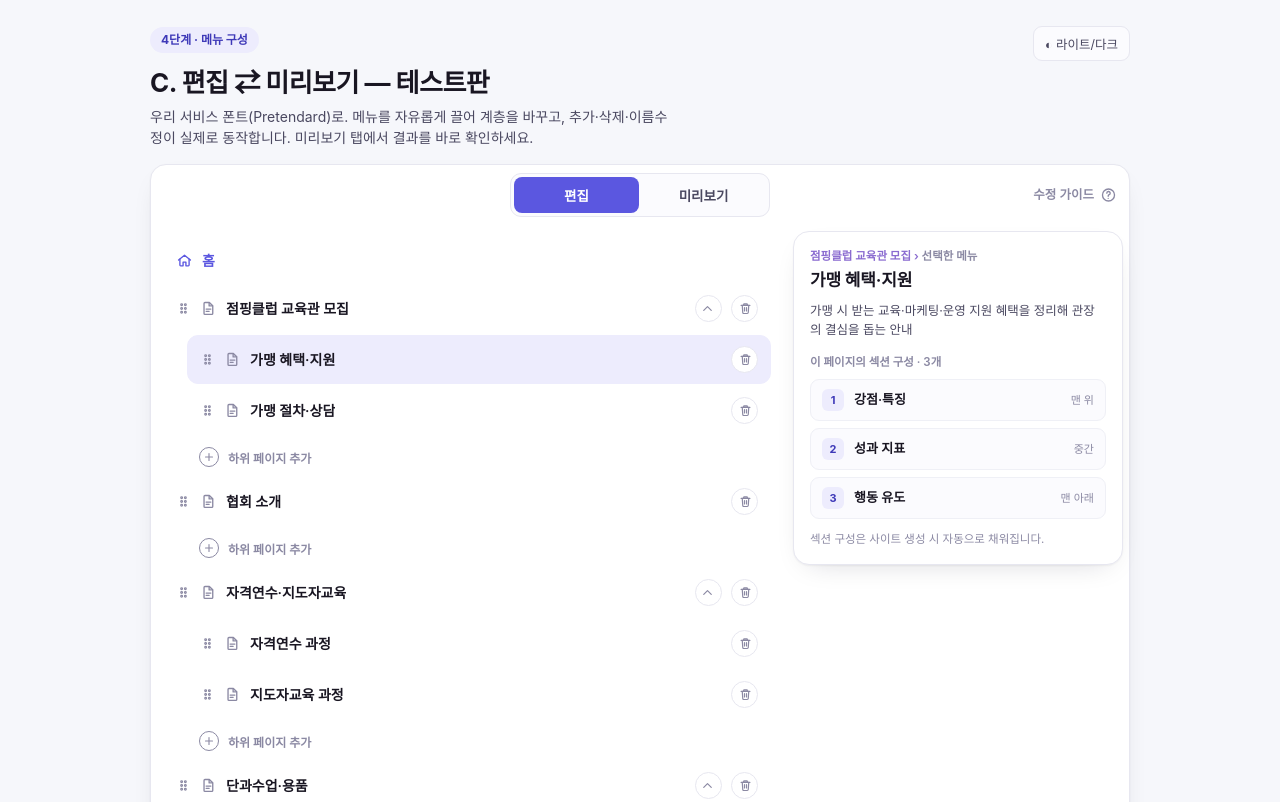
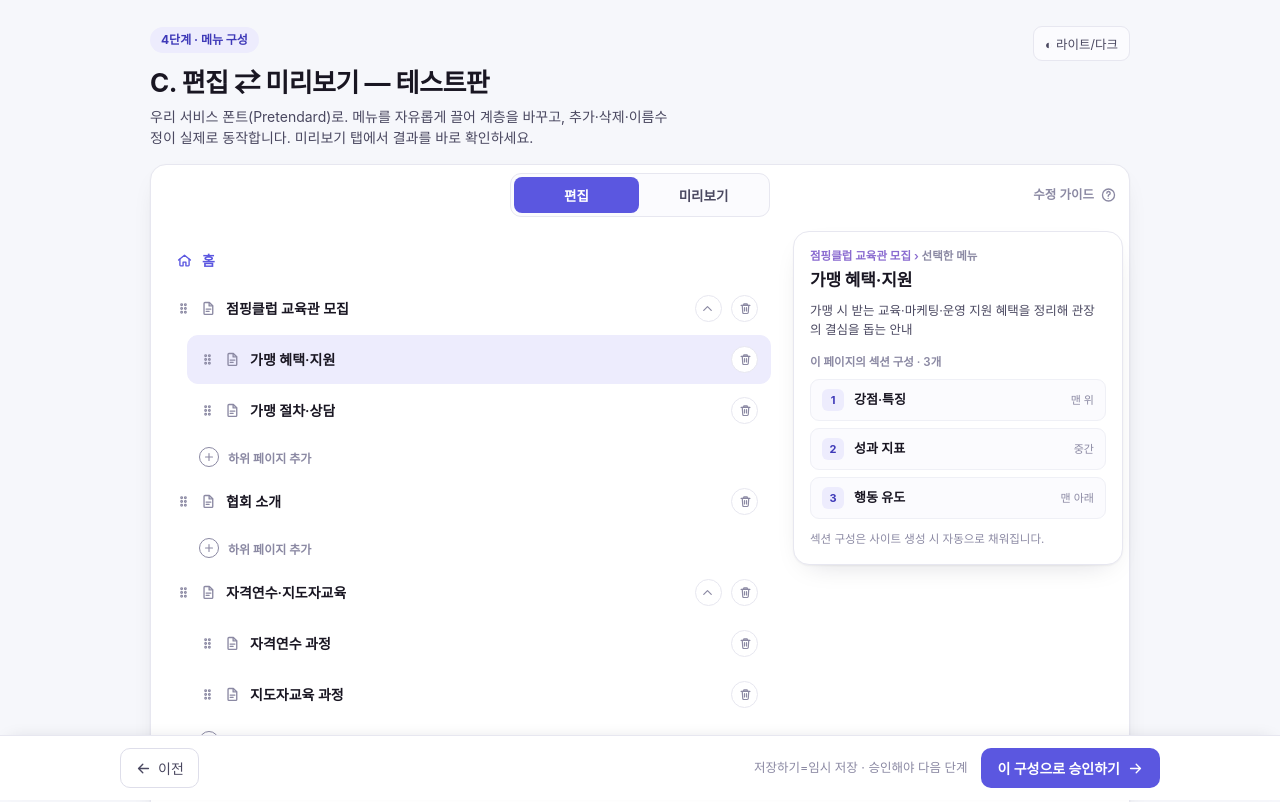
Before and after one commit to nophelon/sitemap-editor, a plain HTML site: page index.html in a window 1280 px wide. Shown: the top 802 px of the page. Drawn offline with Linux system fonts and the light colour scheme; a web font is replaced by a local one.

Commit message:
하단 버튼 영역을 페이지 하단 고정바(흰 배경)로 전환
Co-Authored-By: Claude Opus 4.8 (1M context) <noreply@anthropic.com>

```diff
--- a/index.html
+++ b/index.html
@@ -156,6 +156,13 @@ svg.i{width:17px;height:17px;stroke:currentColor;stroke-width:1.9;fill:none;stro
 .secpanel .sp-pos{font-size:11px;color:var(--muted)}
 .secpanel .sp-hint{margin-top:12px;font-size:11.5px;color:var(--muted);line-height:1.5}
 @media(max-width:760px){.editsplit{grid-template-columns:1fr}.secpanel{position:static}}
+/* 하단 고정바(흰 배경) */
+body{padding-bottom:88px}
+.footbar{position:fixed;left:0;right:0;bottom:0;display:block;margin:0 !important;padding:12px clamp(14px,4vw,30px) !important;background:#fff !important;border-top:1px solid #e7e7f0;box-shadow:0 -4px 18px -10px rgba(20,18,40,.18);z-index:50}
+.footbar-in{max-width:1040px;margin:0 auto;display:flex;justify-content:space-between;align-items:center;gap:12px;flex-wrap:wrap}
+.footbar .act-ghost{color:#4a4860;border-color:#dedeea;background:#fff}
+.footbar .hint{color:#8b89a3}
+.footbar .act-primary{background:var(--accent);color:#fff}
 </style>
 </head>
 <body>
@@ -326,7 +333,7 @@ function renderSecPanel(mount, st){
     +`<div class="sp-list">${p.sections.map((x,i)=>`<div class="sp-block"><span class="sp-no">${i+1}</span><span class="sp-name">${secLabel(x)}</span><span class="sp-pos">${i===0?'맨 위':i===p.sections.length-1?'맨 아래':'중간'}</span></div>`).join('')}</div>`
     +`<div class="sp-hint">섹션 구성은 사이트 생성 시 자동으로 채워집니다.</div>`;
 }
-function foot(){return `<div class="footbar"><button class="act-ghost">${I.left} 이전</button><div style="display:flex;align-items:center;gap:14px"><span class="hint">저장하기=임시 저장 · 승인해야 다음 단계</span><button class="act-primary">이 구성으로 승인하기 ${I.arrow}</button></div></div>`;}
+function foot(){return `<div class="footbar"><div class="footbar-in"><button class="act-ghost">${I.left} 이전</button><div style="display:flex;align-items:center;gap:14px"><span class="hint">저장하기=임시 저장 · 승인해야 다음 단계</span><button class="act-primary">이 구성으로 승인하기 ${I.arrow}</button></div></div></div>`;}
 const st={sel:'fr-benefit',open:{},mode:'edit',onEye:()=>{st.mode='preview';}};tops().forEach(p=>st.open[p.id]=true);
 const tree=document.getElementById('tree'),pv=document.getElementById('pv'),secpanel=document.getElementById('secpanel');
 const paneEdit=document.getElementById('paneEdit'),panePrev=document.getElementById('panePrev');
```
